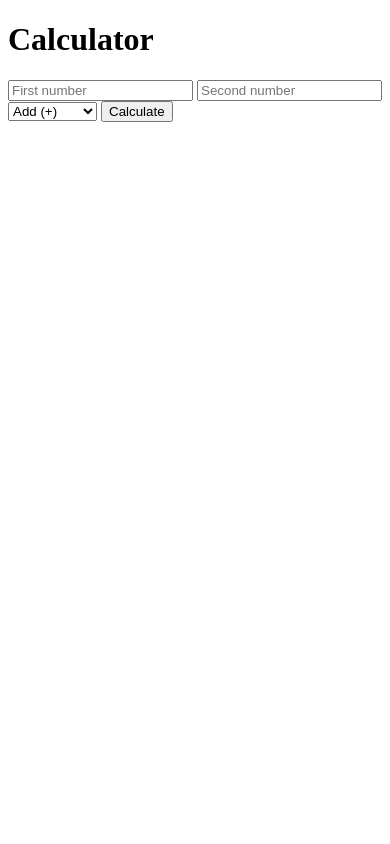
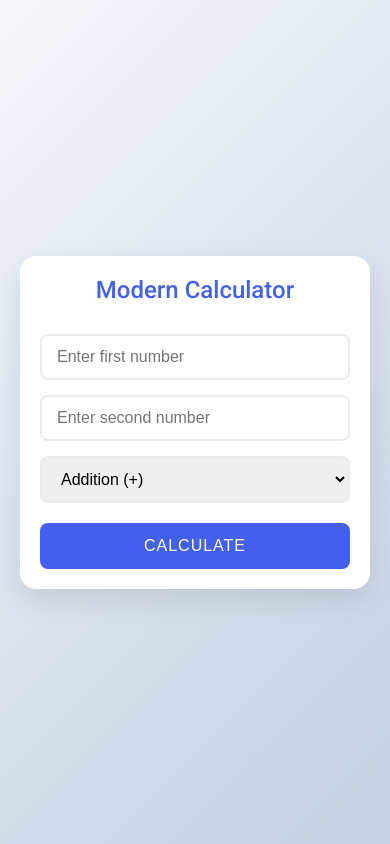
Before and after one commit to PathumSandaruwanD/simple-docker-pipeline, a Flask app: page / in a window 390 px wide. Run offline with Flask 3, Linux system fonts and the light colour scheme.

Commit message:
updated frontend and backend

```diff
--- a/src/app.py
+++ b/src/app.py
@@ -6,21 +6,26 @@ app = Flask(__name__)
 def calculator():
     result = None
     if request.method == 'POST':
-        num1 = float(request.form['num1'])
-        num2 = float(request.form['num2'])
-        operation = request.form['operation']
+        try:
+            num1 = float(request.form['num1'])
+            num2 = float(request.form['num2'])
+            operation = request.form['operation']
 
-        if operation == 'add':
-            result = num1 + num2
-        elif operation == 'subtract':
-            result = num1 - num2
-        elif operation == 'multiply':
-            result = num1 * num2
-        elif operation == 'divide':
-            result = num1 / num2 if num2 != 0 else "Error: Division by zero"
+            if operation == 'add':
+                result = f"{num1} + {num2} = {num1 + num2}"
+            elif operation == 'subtract':
+                result = f"{num1} - {num2} = {num1 - num2}"
+            elif operation == 'multiply':
+                result = f"{num1} × {num2} = {num1 * num2}"
+            elif operation == 'divide':
+                result = f"{num1} ÷ {num2} = {num1 / num2}" if num2 != 0 else "Error: Division by zero"
+
+        except ValueError:
+            result = "Error: Please enter valid numbers"
+        except Exception as e:
+            result = f"Error: {str(e)}"
 
     return render_template('index.html', result=result)
-#comment
 
 if __name__ == '__main__':
-    app.run(host='0.0.0.0', port=5000)
+    app.run(host='0.0.0.0', port=5000, debug=True)
--- a/src/templates/index.html
+++ b/src/templates/index.html
@@ -1,23 +1,167 @@
 <!DOCTYPE html>
-<html>
+<html lang="en">
 <head>
-    <title>Simple Calculator</title>
+    <meta charset="UTF-8">
+    <meta name="viewport" content="width=device-width, initial-scale=1.0">
+    <title>Modern Calculator</title>
+    <link href="https://fonts.googleapis.com/css2?family=Roboto:wght@300;400;500&display=swap" rel="stylesheet">
+    <style>
+        :root {
+            --primary: #4361ee;
+            --secondary: #3f37c9;
+            --light: #f8f9fa;
+            --dark: #212529;
+            --success: #4cc9f0;
+            --danger: #f72585;
+        }
+
+        * {
+            box-sizing: border-box;
+            margin: 0;
+            padding: 0;
+        }
+
+        body {
+            font-family: 'Roboto', sans-serif;
+            background: linear-gradient(135deg, #f5f7fa 0%, #c3cfe2 100%);
+            min-height: 100vh;
+            display: flex;
+            justify-content: center;
+            align-items: center;
+            padding: 20px;
+        }
+
+        .calculator {
+            background: white;
+            border-radius: 16px;
+            box-shadow: 0 10px 30px rgba(0, 0, 0, 0.1);
+            padding: 30px;
+            width: 100%;
+            max-width: 400px;
+            transition: all 0.3s ease;
+        }
+
+        .calculator:hover {
+            box-shadow: 0 15px 35px rgba(0, 0, 0, 0.15);
+        }
+
+        h1 {
+            color: var(--primary);
+            text-align: center;
+            margin-bottom: 30px;
+            font-weight: 500;
+        }
+
+        .form-group {
+            margin-bottom: 20px;
+        }
+
+        input, select {
+            width: 100%;
+            padding: 12px 15px;
+            border: 2px solid #e9ecef;
+            border-radius: 8px;
+            font-size: 16px;
+            transition: all 0.3s;
+        }
+
+        input:focus, select:focus {
+            outline: none;
+            border-color: var(--primary);
+            box-shadow: 0 0 0 3px rgba(67, 97, 238, 0.2);
+        }
+
+        input {
+            margin-bottom: 15px;
+        }
+
+        button {
+            background-color: var(--primary);
+            color: white;
+            border: none;
+            padding: 14px 20px;
+            width: 100%;
+            border-radius: 8px;
+            font-size: 16px;
+            cursor: pointer;
+            transition: all 0.3s;
+            font-weight: 500;
+            text-transform: uppercase;
+            letter-spacing: 1px;
+        }
+
+        button:hover {
+            background-color: var(--secondary);
+            transform: translateY(-2px);
+        }
+
+        .result {
+            margin-top: 25px;
+            padding: 15px;
+            border-radius: 8px;
+            background-color: rgba(67, 97, 238, 0.1);
+            text-align: center;
+            font-size: 18px;
+            color: var(--dark);
+            min-height: 60px;
+            display: flex;
+            align-items: center;
+            justify-content: center;
+            transition: all 0.3s;
+        }
+
+        .result.error {
+            background-color: rgba(247, 37, 133, 0.1);
+            color: var(--danger);
+        }
+
+        .operation-icon {
+            margin-right: 8px;
+            font-size: 20px;
+        }
+
+        @media (max-width: 480px) {
+            .calculator {
+                padding: 20px;
+            }
+
+            h1 {
+                font-size: 24px;
+            }
+        }
+    </style>
 </head>
 <body>
-    <h1>Calculator</h1>
+    <div class="calculator">
+        <h1>Modern Calculator</h1>
         <form method="POST">
-        <input type="number" name="num1" placeholder="First number" required>
-        <input type="number" name="num2" placeholder="Second number" required>
+            <div class="form-group">
+                <input type="number" name="num1" placeholder="Enter first number" required step="any">
+                <input type="number" name="num2" placeholder="Enter second number" required step="any">
                 <select name="operation">
-            <option value="add">Add (+)</option>
-            <option value="subtract">Subtract (-)</option>
-            <option value="multiply">Multiply (×)</option>
-            <option value="divide">Divide (÷)</option>
+                    <option value="add">Addition (+)</option>
+                    <option value="subtract">Subtraction (-)</option>
+                    <option value="multiply">Multiplication (×)</option>
+                    <option value="divide">Division (÷)</option>
                 </select>
+            </div>
             <button type="submit">Calculate</button>
         </form>
+
         {% if result is not none %}
-        <h2>Result: {{ result }}</h2>
+            <div class="result {% if 'Error' in result|string %}error{% endif %}">
+                {% if 'Error' not in result|string %}
+                    <span class="operation-icon">
+                        {% if request.form.operation == 'add' %}+
+                        {% elif request.form.operation == 'subtract' %}-
+                        {% elif request.form.operation == 'multiply' %}×
+                        {% elif request.form.operation == 'divide' %}÷
                         {% endif %}
+                    </span>
+                {% endif %}
+                {{ result }}
+            </div>
+        {% endif %}
+    </div>
 </body>
 </html>
```
Lines whose indentation alone changed are shown as unchanged.
